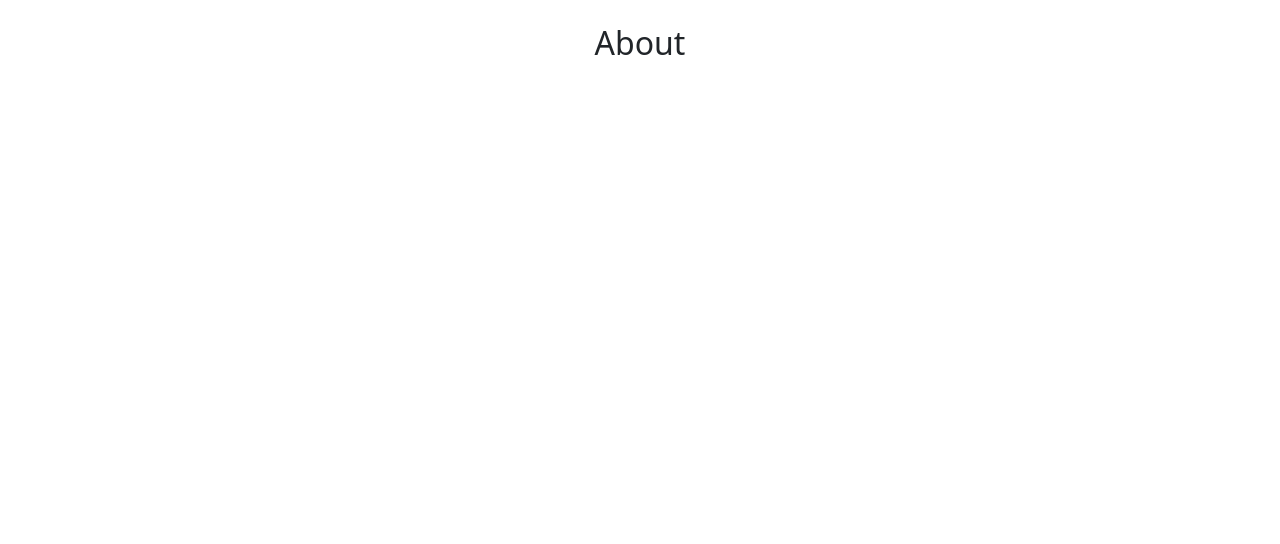
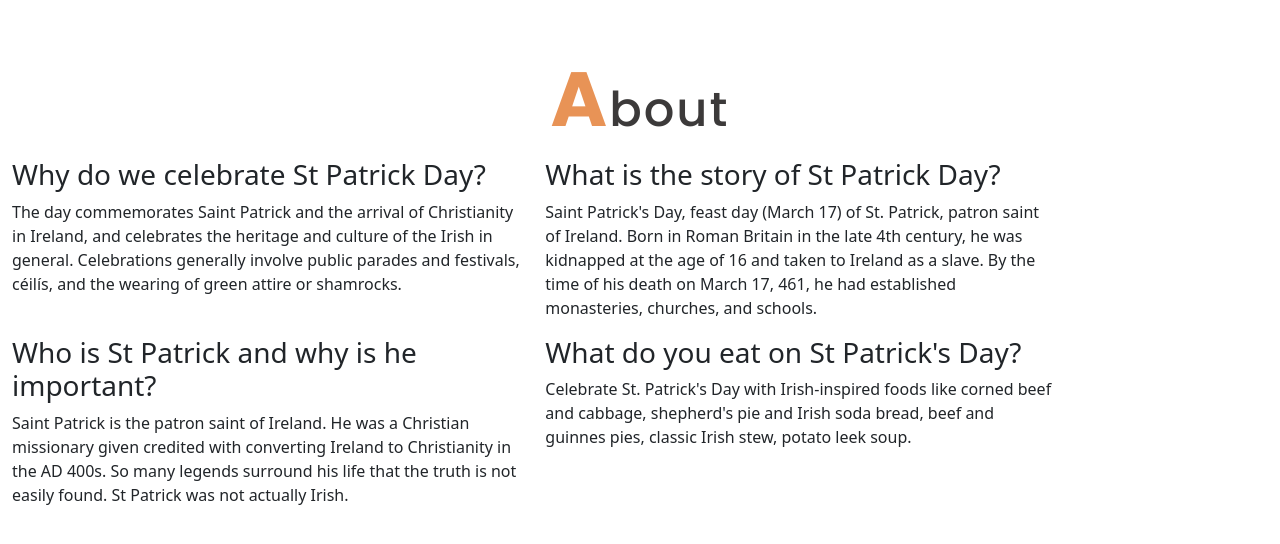
Before and after one commit to michaeldijk/team14Hackathon, a plain HTML site: page index.html in a window 1280 px wide. Drawn offline with nearby package versions, Linux system fonts and the light colour scheme.

Commit message:
Add content to about section

```diff
--- a/index.html
+++ b/index.html
@@ -19,10 +19,71 @@
         <!-- Header comes here -->
     </header>
     <!-- Main section comes here -->
-    <section class="container-fluid">
-        <div class="row mt-4">
+    <section class="container-fluid about">
+        <div class="row pt-5">
             <div class="col-12">
-                <h2 class="text-center">About</h2>
+                <div class="about-heading">
+                    <h2 class="text-center"><span>A</span>bout</h2>
+                </div>
+            </div>
+        </div>
+        <div class="content-container">
+            <div class="row">
+                <div class="col-12 col-md-12 col-lg-5">
+                    <div class="content-box">
+                        <div class="title">
+                            <h3>Why do we celebrate St Patrick Day?</h3>
+                        </div>
+                        <div class="text">
+                            <p>The day commemorates Saint Patrick and the arrival of Christianity in Ireland,
+                                and celebrates the heritage and culture of the Irish in general.
+                                Celebrations generally involve public parades and festivals,
+                                céilís, and the wearing of green attire or shamrocks.</p>
+                        </div>
+                    </div>
+                </div>
+                <div class="col-12 col-md-12 col-lg-5">
+                    <div class="content-box">
+                        <div class="title">
+                            <h3>What is the story of St Patrick Day?</h3>
+                        </div>
+                        <div class="text">
+                            <p>Saint Patrick's Day, feast day (March 17) of St. Patrick, patron saint of Ireland.
+                                Born in Roman Britain in the late 4th century, he was kidnapped at the age of 16 and
+                                taken to Ireland as a slave. By the time of his death on March 17, 461, he had
+                                established monasteries,
+                                churches, and schools.</p>
+                        </div>
+                    </div>
+                </div>
+                <div class="col-12 col-md-12 col-lg-5">
+                    <div class="content-box">
+                        <div class="title">
+                            <h3>Who is St Patrick and why is he important?</h3>
+                        </div>
+                        <div class="text">
+                            <p>Saint Patrick is the patron saint of Ireland. He was a Christian missionary given
+                                credited with converting
+                                Ireland to Christianity in the AD 400s. So many legends surround his life that the truth
+                                is
+                                not
+                                easily found.
+                                St Patrick was not actually Irish.</p>
+                        </div>
+                    </div>
+                </div>
+                <div class="col-12 col-md-12 col-lg-5">
+                    <div class="content-box">
+                        <div class="title">
+                            <h3>What do you eat on St Patrick's Day?</h3>
+                        </div>
+                        <div class="text">
+                            <p>Celebrate St. Patrick's Day with Irish-inspired foods like corned beef and cabbage,
+                                shepherd's pie and Irish soda bread, beef and guinnes pies, classic Irish stew,
+                                potato leek soup.</p>
+                        </div>
+                    </div>
+                </div>
             </div>
         </div>
     </section>
```
